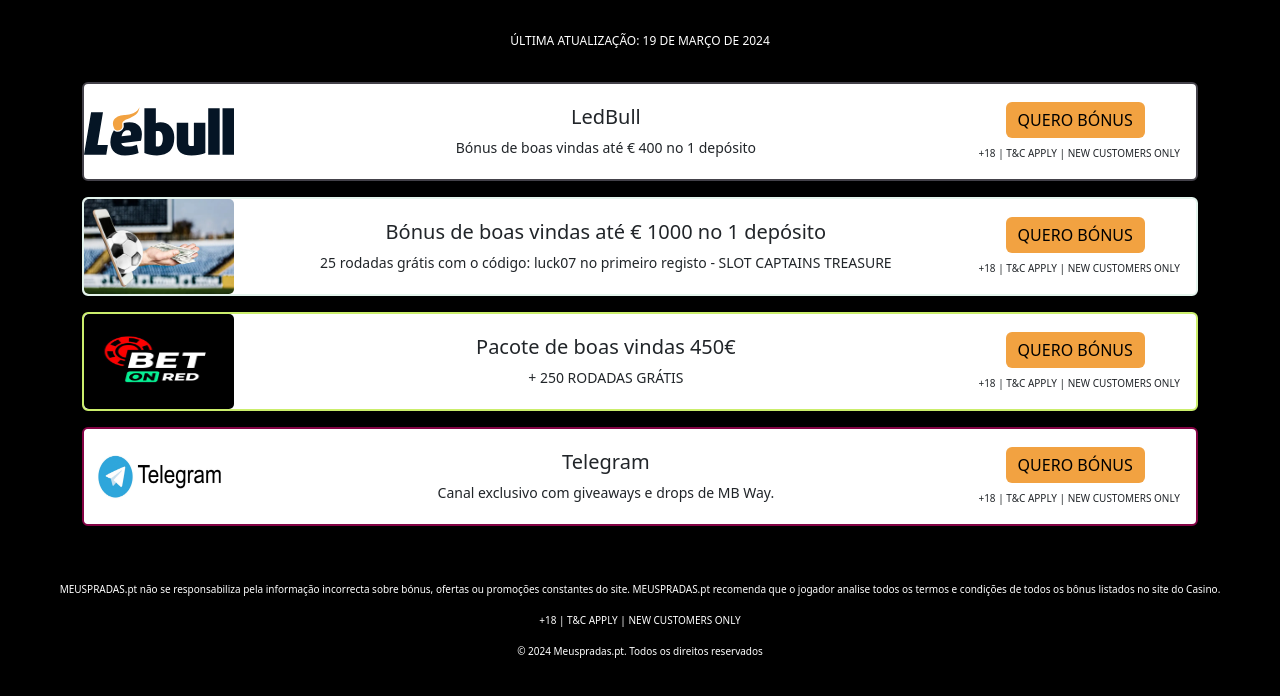
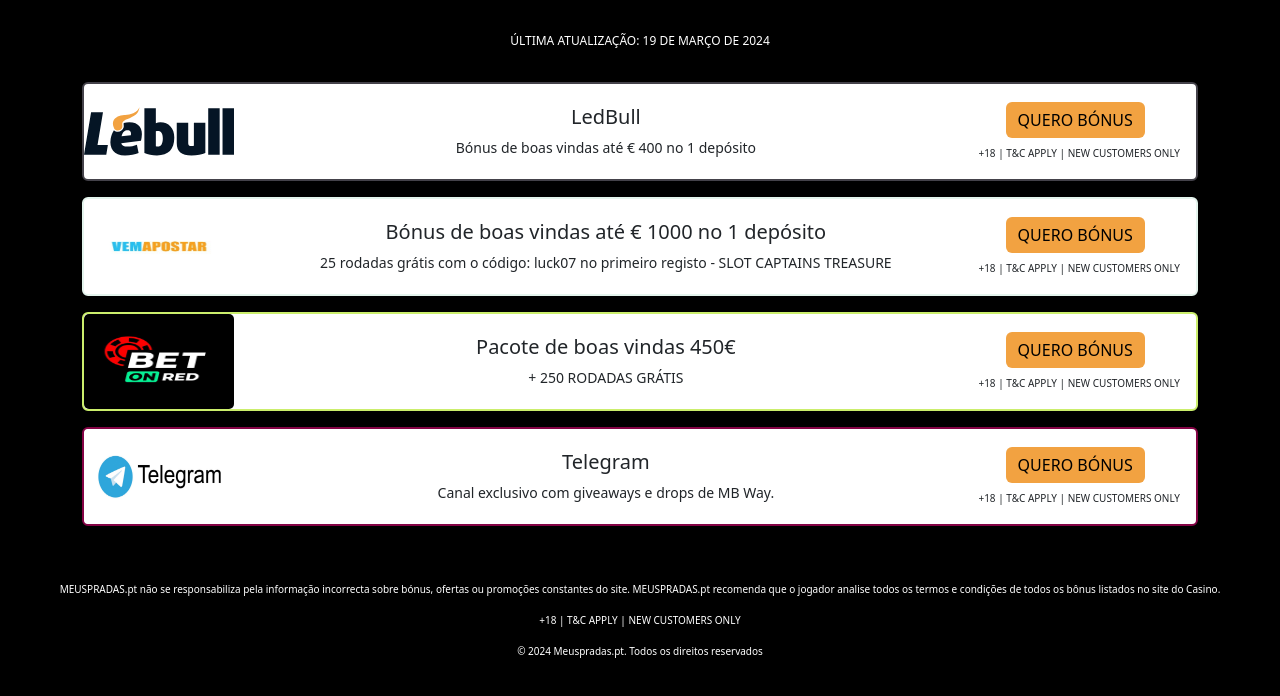
Before and after one commit to pmbaldaia/meuspradas, a React (Create React App) app: page / in a window 1280 px wide. Both pictures are taken after a click on the button "Confirmar". Shown: the top 696 px of the page. Built offline with nearby package versions, Linux system fonts and the light colour scheme.

Commit message:
updateVemapostar

```diff
--- a/src/components/cards.tsx
+++ b/src/components/cards.tsx
@@ -18,8 +18,9 @@
             id: 2,
             title: 'Bónus de boas vindas até € 1000 no 1 depósito',
             text: '25 rodadas grátis com o código: luck07 no primeiro registo - SLOT CAPTAINS TREASURE',
-            imgSrc: './img/vemapostar.jpeg',
-            buttonLink: 'https://vemapo.staaqwe.com/pt/casino?partner=p3704p925p1e7a#registration',
+            imgSrc: './img/vemapostar.jpg',
+            /* buttonLink: 'https://vemapo.staaqwe.com/pt/casino?partner=p3704p925p1e7a#registration', */
+            buttonLink: 'https://www.vemabet.com/',
             buttonText: 'QUERO BÓNUS',
             cardTextButton: '+18 | T&C APPLY | NEW CUSTOMERS ONLY'
         },
```
Also changed, not shown: public/img/vemapostar.jpg (added).
